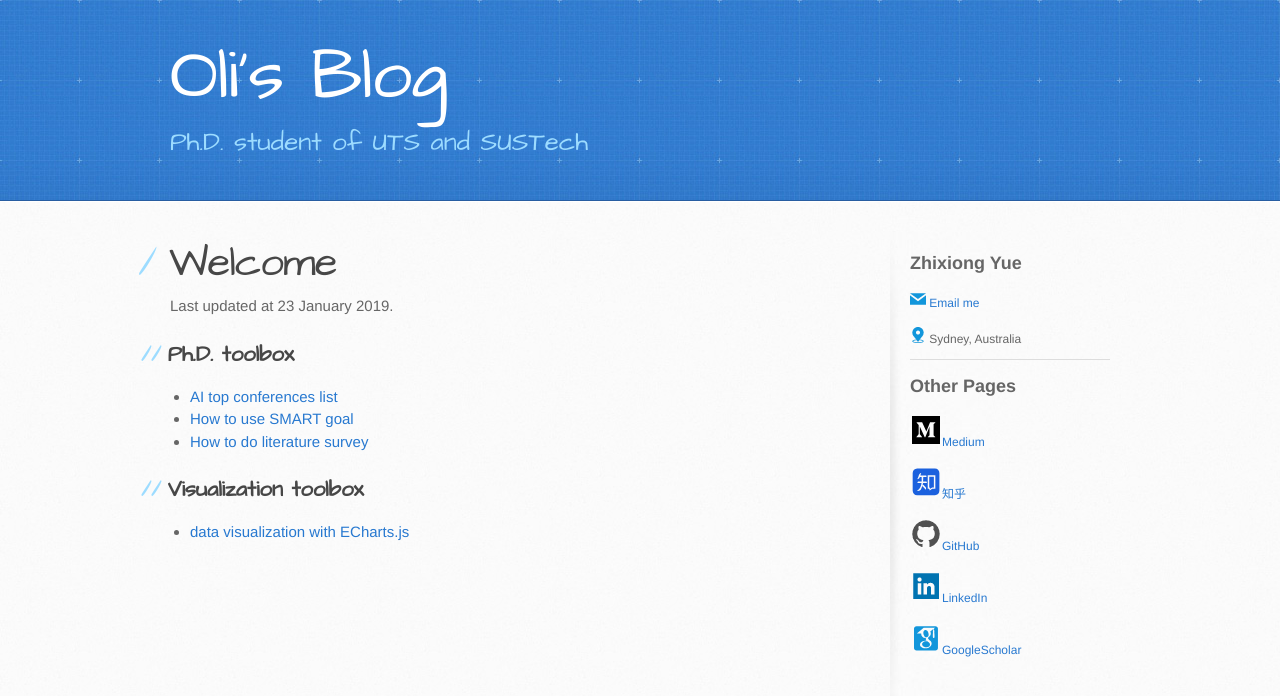
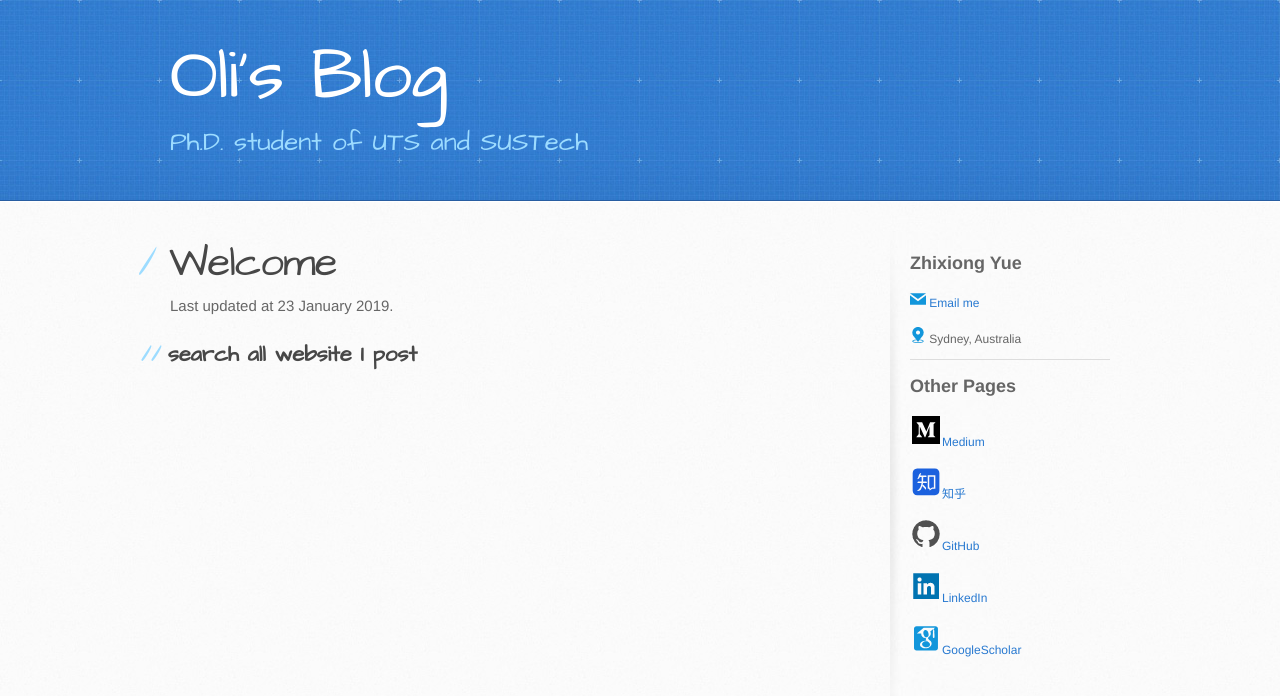
Before and after one commit to yuezhixiong/yuezhixiong.github.io, a Jekyll site: the page built from index.md, in a window 1280 px wide. Shown: the top 696 px of the page. Built offline with Jekyll 4.4.1, drawn with Linux system fonts in a browser that asks for light colours; comment, search, counter and statistics services are not loaded; our own code applies the rules of GitHub Pages for plain Markdown files.

Commit message:
change index

```diff
--- a/index.md
+++ b/index.md
@@ -6,7 +6,7 @@
 # Welcome
 Last updated at {{ site.time | date_to_long_string }}.
 
-## Ph.D. toolbox
+<!-- ## Ph.D. toolbox
 <ul>
   {% for post in site.tags.PhD %}
     <li>
@@ -22,4 +22,6 @@
       <a href="{{ post.url }}">{{ post.title }}</a>
     </li>
   {% endfor %}
-</ul>
+</ul> -->
+
+## search all website I post
```
